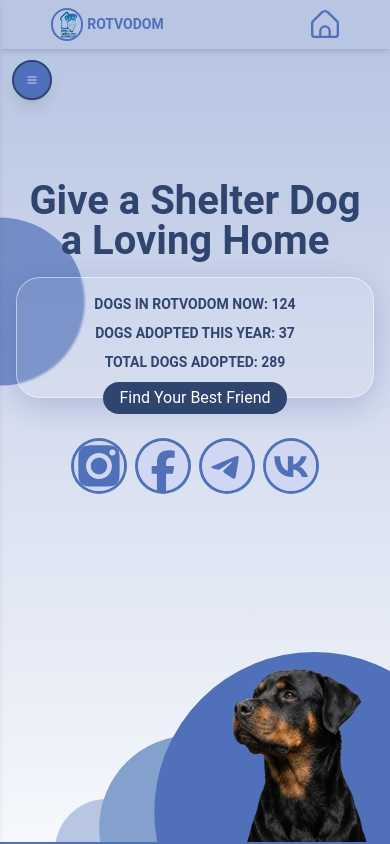
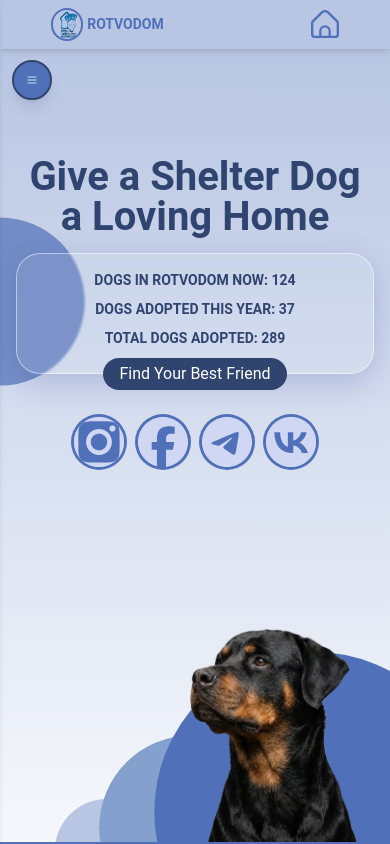
Before and after one commit to bavayra/dog-shelter, a React (Vite) app: page / in a window 390 px wide. Shown: the top 844 px of the page. Built offline with nearby package versions, Linux system fonts and the light colour scheme; a web font is replaced by a local one.

Commit message:
style(375): increased pt for the Hero section, increased dog's img's amd decor circles sizes

```diff
--- a/src/styles/custom-breakpoints.css
+++ b/src/styles/custom-breakpoints.css
@@ -1,10 +1,5 @@
 /* Custom breakpoints for specific screen dimensions */
-@media (min-width: 360px) {
-  .hero-cta-section p {
-    font-size: 0.6rem;
-  }
-}
-@media (min-width: 376px) {
+@media (min-width: 375px) {
   .about-circle-xs {
     transform: translateY(50%);
   }
@@ -12,14 +7,12 @@
     transform: translateX(-230%) translateY(50%);
   }
   #hero {
-    padding-top: clamp(3.5rem, 3.33vw - 9.017rem, 4rem);
+    padding-top: 2rem;
   }
-  #help {
-    padding-bottom: 10rem;
+  .img-fluid-hero-dog {
+    width: 18rem;
+    height: 18rem;
   }
-}
-
-@media (min-width: 376px) and (max-width: 428px) {
   .circle-xl {
     width: clamp(20rem, 8.11vw - 10.493rem, 23rem);
     height: clamp(20rem, 8.11vw - 10.493rem, 23rem);
@@ -31,6 +24,9 @@
   .circle-sm {
     width: clamp(6.5rem, 2.78vw - 3.953rem, 7.53rem);
     height: clamp(6.5rem, 2.78vw - 3.953rem, 7.53rem);
+  }
+  #help {
+    padding-bottom: 10rem;
   }
 }
 
```
